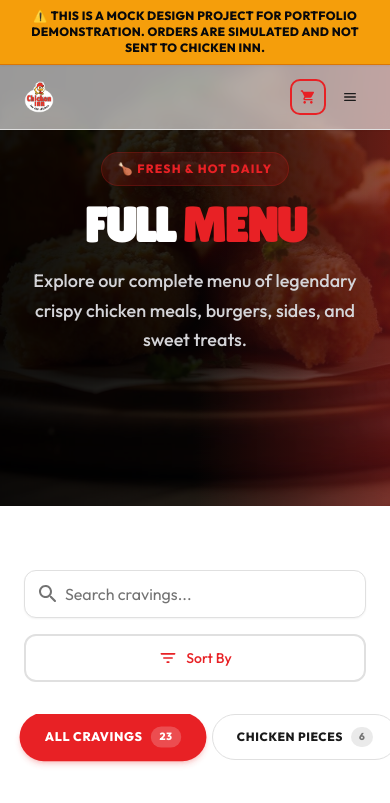
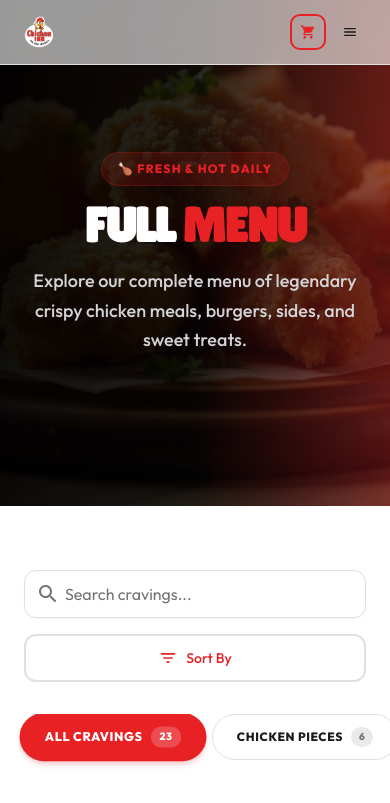
Before and after one commit to tonderaikawere/chicken-inn-byo, a React (Vite) app: page /menu in a window 390 px wide. Shown: the top 803 px of the page. Built offline with nearby package versions, Linux system fonts and the light colour scheme; the HTML template or start-up script is replaced by a standard one.

Commit message:
style: responsive disclaimer bar in header and footer

```diff
--- a/src/components/Footer.tsx
+++ b/src/components/Footer.tsx
@@ -116,6 +116,11 @@
           </div>
         </div>
 
+        {/* Mock Warning Bar for Mobile Screens Only */}
+        <div className="md:hidden bg-amber-500 text-zinc-950 py-3.5 px-4 rounded-2xl text-center text-[10px] font-black tracking-wide uppercase leading-normal border border-amber-600 shadow-inner mb-8">
+          <span>⚠️ THIS IS A MOCK DESIGN PROJECT FOR PORTFOLIO DEMONSTRATION. ORDERS ARE SIMULATED AND NOT SENT TO CHICKEN INN.</span>
+        </div>
+
         {/* Bottom Section */}
         <div className="border-t border-zinc-800 pt-8 mt-4">
           <div className="flex flex-col sm:flex-row justify-between items-center gap-4 text-zinc-500 text-xs font-semibold">
--- a/src/components/Header.tsx
+++ b/src/components/Header.tsx
@@ -53,13 +53,13 @@
 
   return (
     <>
-      {!hasHero && <div className="h-[96px] sm:h-[104px] md:h-[112px] w-full" />}
+      {!hasHero && <div className="h-16 md:h-[112px] w-full" />}
       <header
         className="fixed top-0 left-0 w-full z-50 border-b border-border bg-background/95 backdrop-blur supports-[backdrop-filter]:bg-background/60 transition-transform duration-300 shadow-sm"
         style={{ transform: visible ? "translateY(0)" : "translateY(-100%)" }}
       >
       {/* Mock Website Warning Alert Bar */}
-      <div className="bg-amber-500 text-zinc-950 py-2 px-4 text-center text-xs font-black tracking-wide uppercase flex items-center justify-center gap-2 border-b border-amber-600 shadow-sm">
+      <div className="hidden md:flex bg-amber-500 text-zinc-950 py-2 px-4 text-center text-xs font-black tracking-wide uppercase items-center justify-center gap-2 border-b border-amber-600 shadow-sm">
         <span>⚠️ THIS IS A MOCK DESIGN PROJECT FOR PORTFOLIO DEMONSTRATION. ORDERS ARE SIMULATED AND NOT SENT TO CHICKEN INN.</span>
       </div>
 
```
